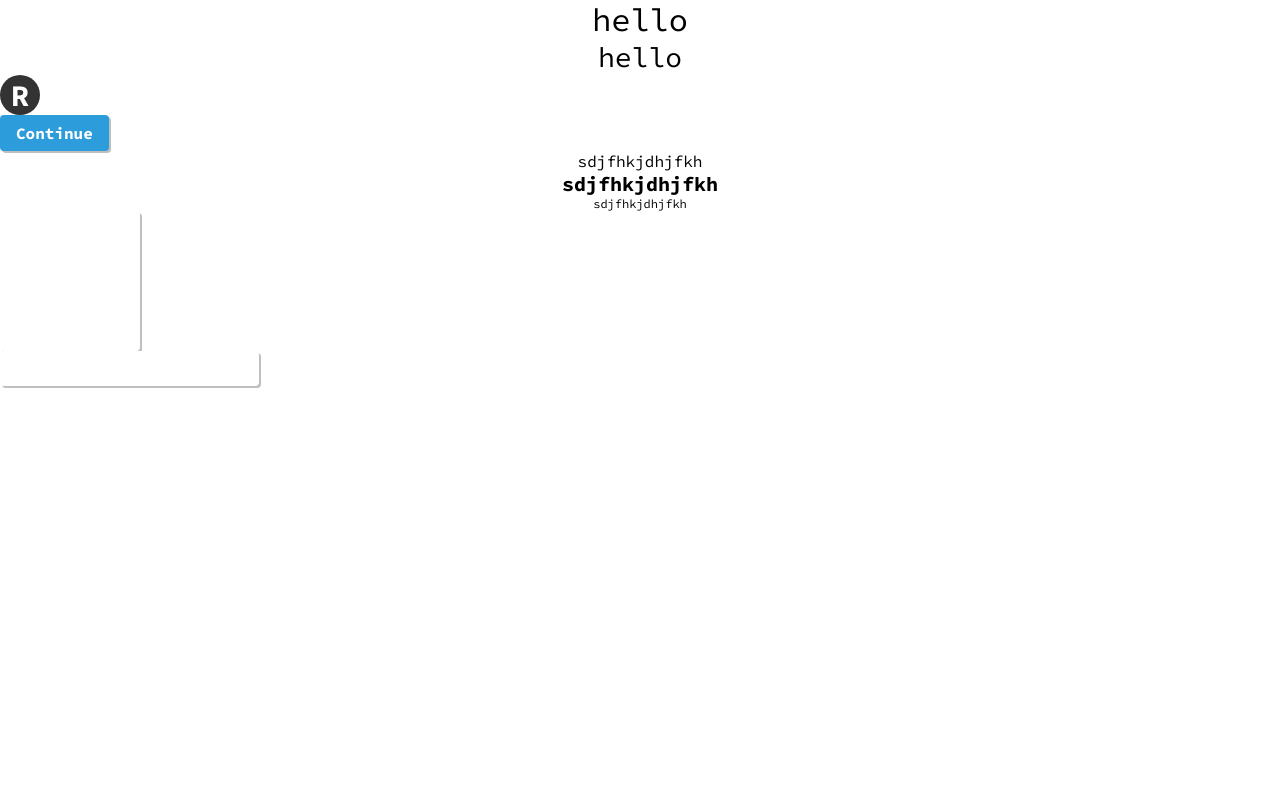
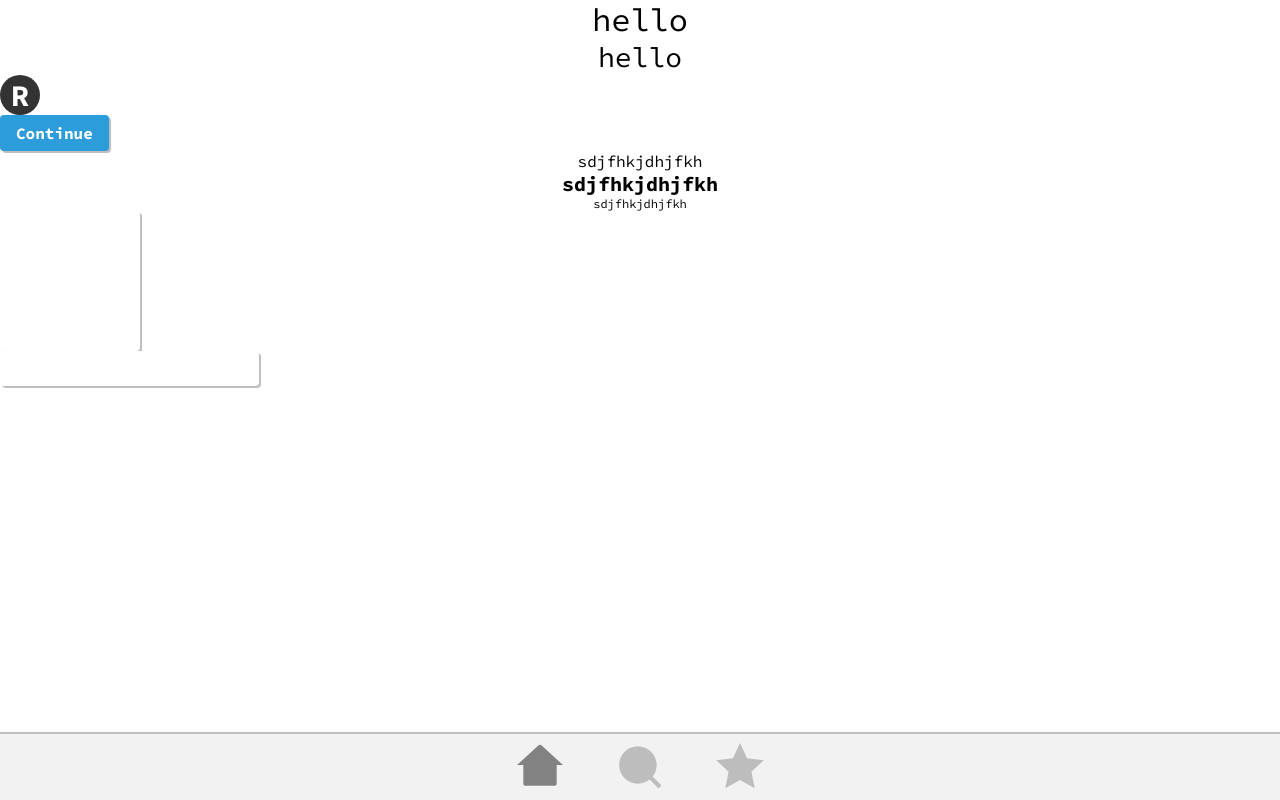
Before and after one commit to AzucenaGrecia/React-Github_Single-Page-Application, a React (Create React App) app: page / in a window 1280 px wide. Built offline with nearby package versions, Linux system fonts and the light colour scheme.

Commit message:
Maked navbar component

```diff
--- a/src/App.js
+++ b/src/App.js
@@ -6,6 +6,7 @@ import Button from './Components/UI/button';
 import { Content, ContentLargeBold, ContentSmall } from './Components/Texts/Content';
 import { Card } from './Components/Containers/Card'
 import Input from './Components/Forms/Input';
+import Navbar from './Components/Containers/Navbar';
 
 function App() {
   return (
@@ -33,6 +34,14 @@ function App() {
       <ContentSmall>sdjfhkjdhjfkh</ContentSmall>
       <Card></Card>
       <Input></Input>
+
+      <Navbar
+        css={css`
+          position: fixed;
+          bottom: 0;
+          width: 100%;
+        `}
+      />
     </div>
   );
 }
--- a/src/Components/Containers/Navbar.js
+++ b/src/Components/Containers/Navbar.js
@@ -0,0 +1,49 @@
+/** @jsxImportSource @emotion/react */
+import styled from "@emotion/styled";
+/* import { Link, useLocation } from "react-router-dom"; */
+import Icon from "../UI/icon";
+
+const StyledDiv = styled.div`
+  height: 66px;
+  padding: 8px 0;
+  display: flex;
+  justify-content: center;
+  background: #f2f2f2;
+  box-shadow: 0px -2px 0px rgba(0, 0, 0, 0.25);
+  .icons-container {
+    width: 250px;
+    height: 50px;
+    display: flex;
+    justify-content: space-between;
+  }
+`;
+
+function Navbar({ css }) {
+/*   const location = useLocation(); */
+/*   const selected = location.pathname; */
+  const selected = "/";
+  const selectedOptions = {
+    home: "/",
+    search: "/search",
+    star: "/favorites",
+  };
+  const icons = ["home", "search", "star"];
+  return (
+    <StyledDiv css={css}>
+      <div className="icons-container">
+        {icons.map((icon, index) => (
+
+            <Icon
+              key={index}
+              type={icon}
+              fill={selected === selectedOptions[icon] ? "#828282" : "#BDBDBD"}
+              size={50}
+            />
+
+        ))}
+      </div>
+    </StyledDiv>
+  );
+}
+
+export default Navbar;
```
